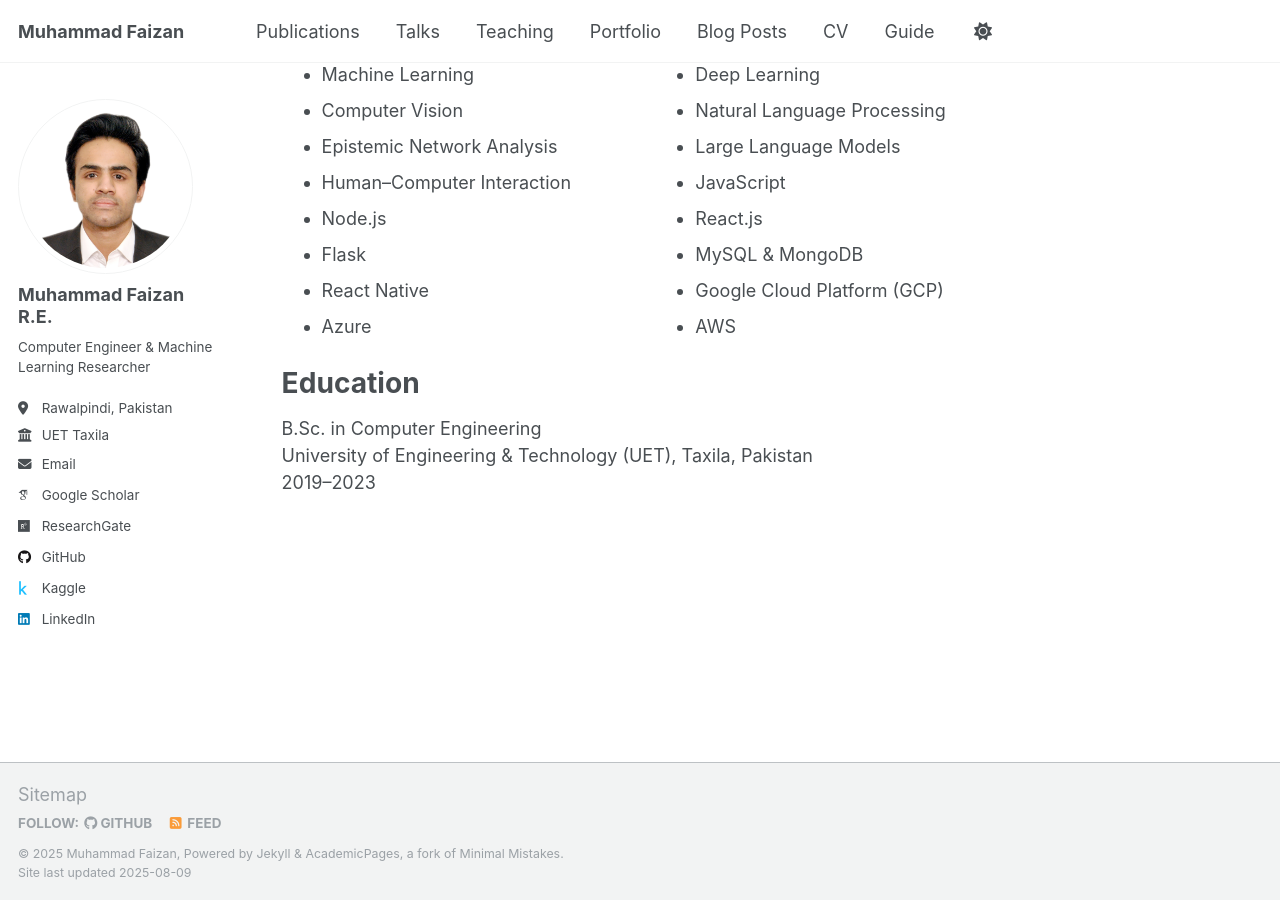
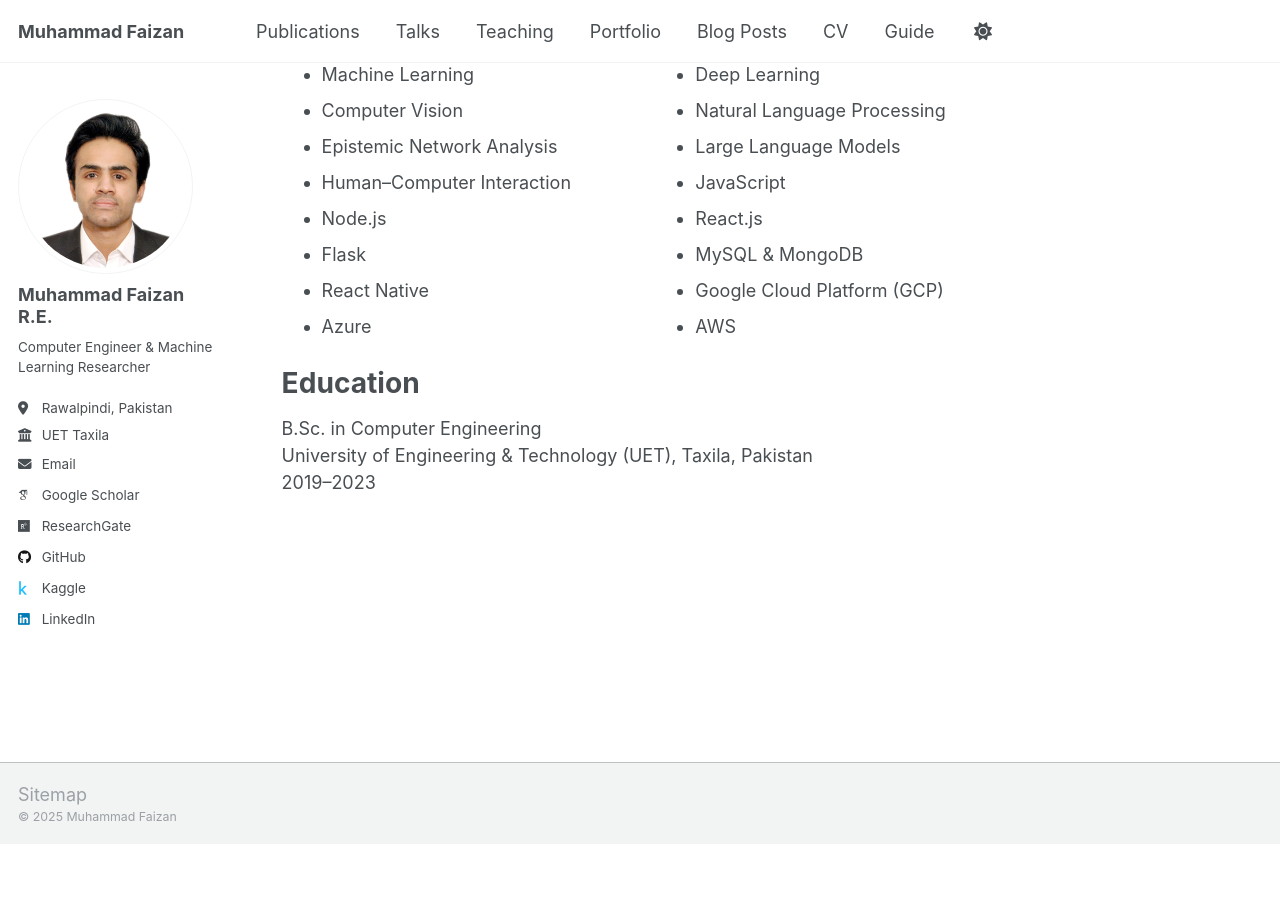
Before and after one commit to MuhammadFaizan99/MuhammadFaizan99.github.io, a Jekyll site: the page built from _pages/about.md, in a window 1280 px wide and 900 px high, scrolled down 621 px. Built offline with Jekyll 4.4.1, drawn with Linux system fonts in a browser that asks for light colours; some web fonts are replaced; a script that is not in the unit is left out; after the commit the page ends 1466 px from its top, so only the background shows below that.

Commit message:
Update footer.html

```diff
--- a/_includes/footer.html
+++ b/_includes/footer.html
@@ -1,25 +1,5 @@
 {% include base_path %}
 
-{% if site.author.github or site.author.bitbucket or site.atom_feed.hide != true %}
-<div class="page__footer-follow">
-  <ul class="social-icons">
-    {% if site.data.ui-text[site.locale].follow_label %}
-      <li><strong>{{ site.data.ui-text[site.locale].follow_label }}</strong></li>
-    {% endif %}
-    {% if site.author.github %}
-      <li><a href="http://github.com/{{ site.author.github }}"><i class="fab fa-github" aria-hidden="true"></i> GitHub</a></li>
-    {% endif %}
-    {% if site.author.bitbucket %}
-      <li><a href="http://bitbucket.org/{{ site.author.bitbucket }}"><i class="fab fa-bitbucket" aria-hidden="true"></i> Bitbucket</a></li>
-    {% endif %}
-    {% if site.atom_feed.hide != true %}
-    <li><a href="{% if site.atom_feed.path %}{{ site.atom_feed.path }}{% else %}{{ base_path }}/feed.xml{% endif %}"><i class="fa fa-fw fa-rss-square" aria-hidden="true"></i> {{ site.data.ui-text[site.locale].feed_label | default: "Feed" }}</a></li>
-    {% endif %}
-  </ul>
+<div class="page__footer-copyright">
+  &copy; 2025 Muhammad Faizan
 </div>
-{% endif %}
-
-<div class="page__footer-copyright">
-  &copy; {{ site.time | date: '%Y' }} {{ site.name | default: site.title }}, {{ site.data.ui-text[site.locale].powered_by | default: "Powered by" }} <a href="http://jekyllrb.com" rel="nofollow">Jekyll</a> &amp; <a href="https://github.com/academicpages/academicpages.github.io">AcademicPages</a>, a fork of <a href="https://mademistakes.com/work/minimal-mistakes-jekyll-theme/" rel="nofollow">Minimal Mistakes</a>.<br />
-  Site last updated {{ "now" | date: '%Y-%m-%d' }}
-</div>
```
